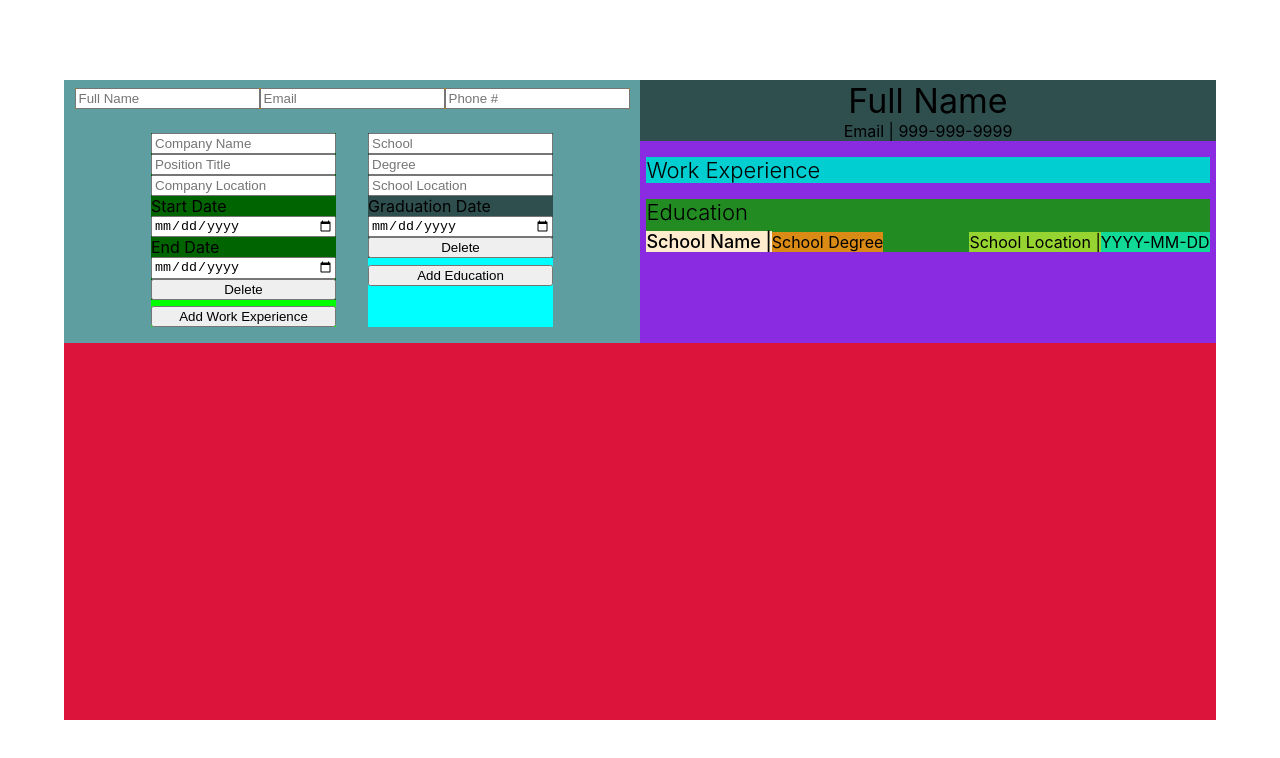
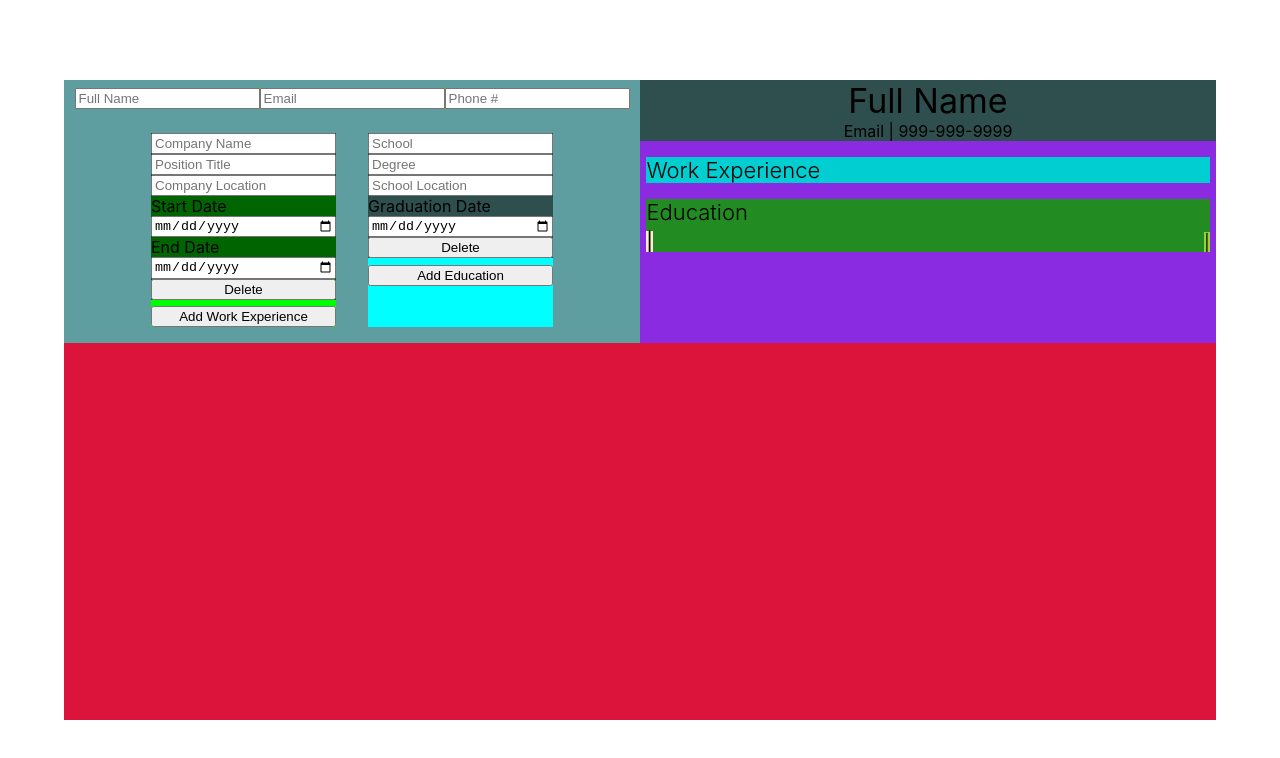
Before and after one commit to tylershanks/cv-application, a React (Create React App) app: page / in a window 1280 px wide. Shown: the top 758 px of the page. Built offline with nearby package versions, Linux system fonts and the light colour scheme.

Commit message:
figured out my issue. new issue exists now but i think itll be easier than the last issue. after that i think im pretty much done after cleaning it up

```diff
--- a/src/App.js
+++ b/src/App.js
@@ -20,21 +20,25 @@ class App extends Component {
         spacingLine: ' | ',
       },
 
-      workExperienceEntry: {
-        companyName: 'Company Name',
+      workExperienceEntry: [
+        {
+          companyName: 'oh my fucking god its working',
           positionTitle: 'Position Title',
           companyLocation: 'Company Location',
           companyStartDate: 'YYYY-MM-DD',
           companyEndDate: 'YYYY-MM-DD',
           spacingDash: ' - ',
         },
+      ],
 
-      educationEntry: {
+      educationEntry: [
+        {
           schoolName: 'School Name',
           schoolDegree: 'School Degree',
           schoolLocation: 'School Location',
           schoolGraduationDate: 'YYYY-MM-DD',
         },
+      ],
     };
   }
 
@@ -90,10 +94,11 @@ class App extends Component {
   clickedWorkXP = () => {
     console.log('add work xp clicked');
 
+    // eslint-disable-next-line no-unused-vars
     const testArrays = ['one', 'two', 'three'];
 
     // eslint-disable-next-line max-len
-    return console.log(testArrays.map((testArray) => <li key={testArray}>{testArray}</li>));
+    return console.log(this.state.workExperienceEntry.map((entryInfo) => entryInfo.companyName));
   };
 
   // delete work experience
```
Lines whose indentation alone changed are shown as unchanged.
